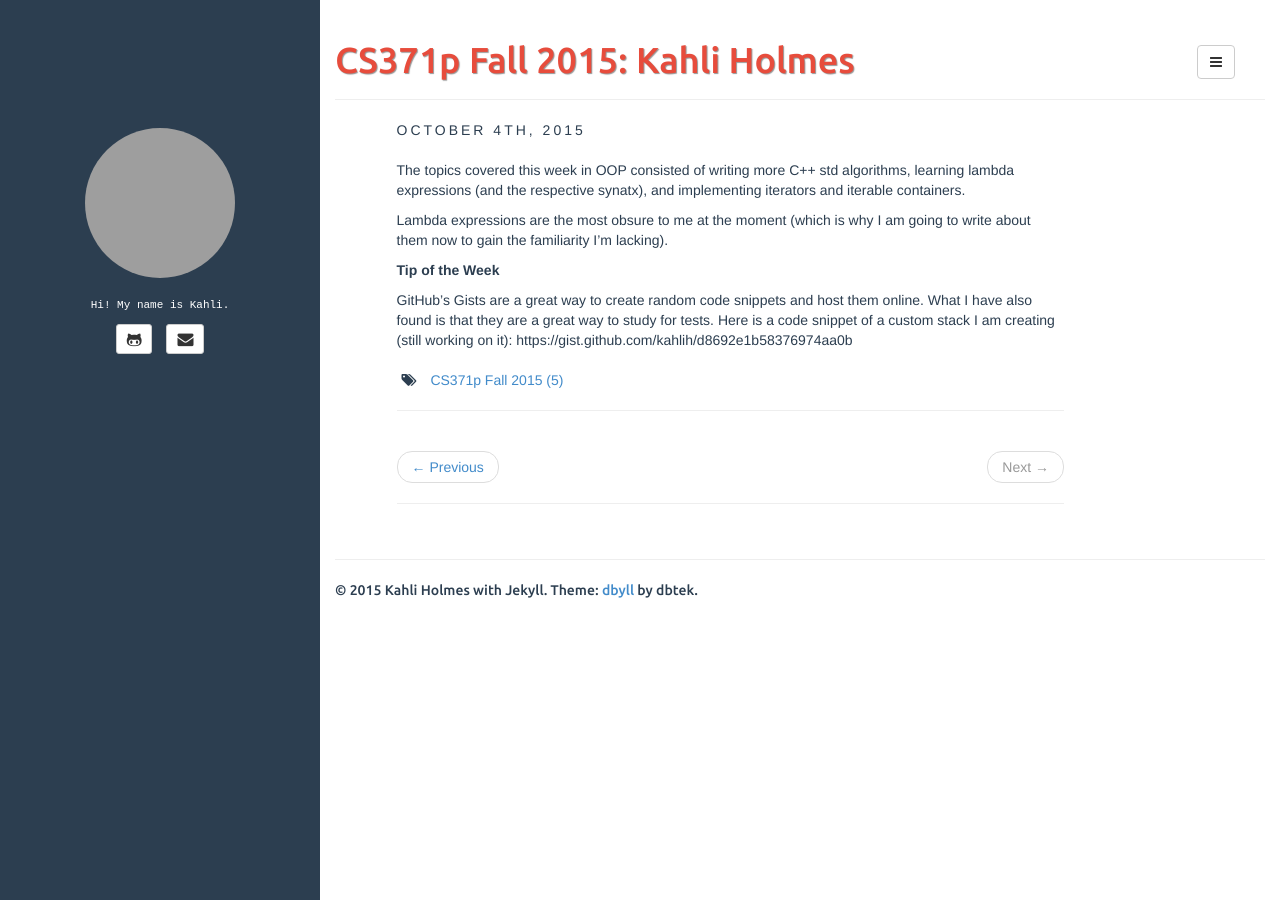
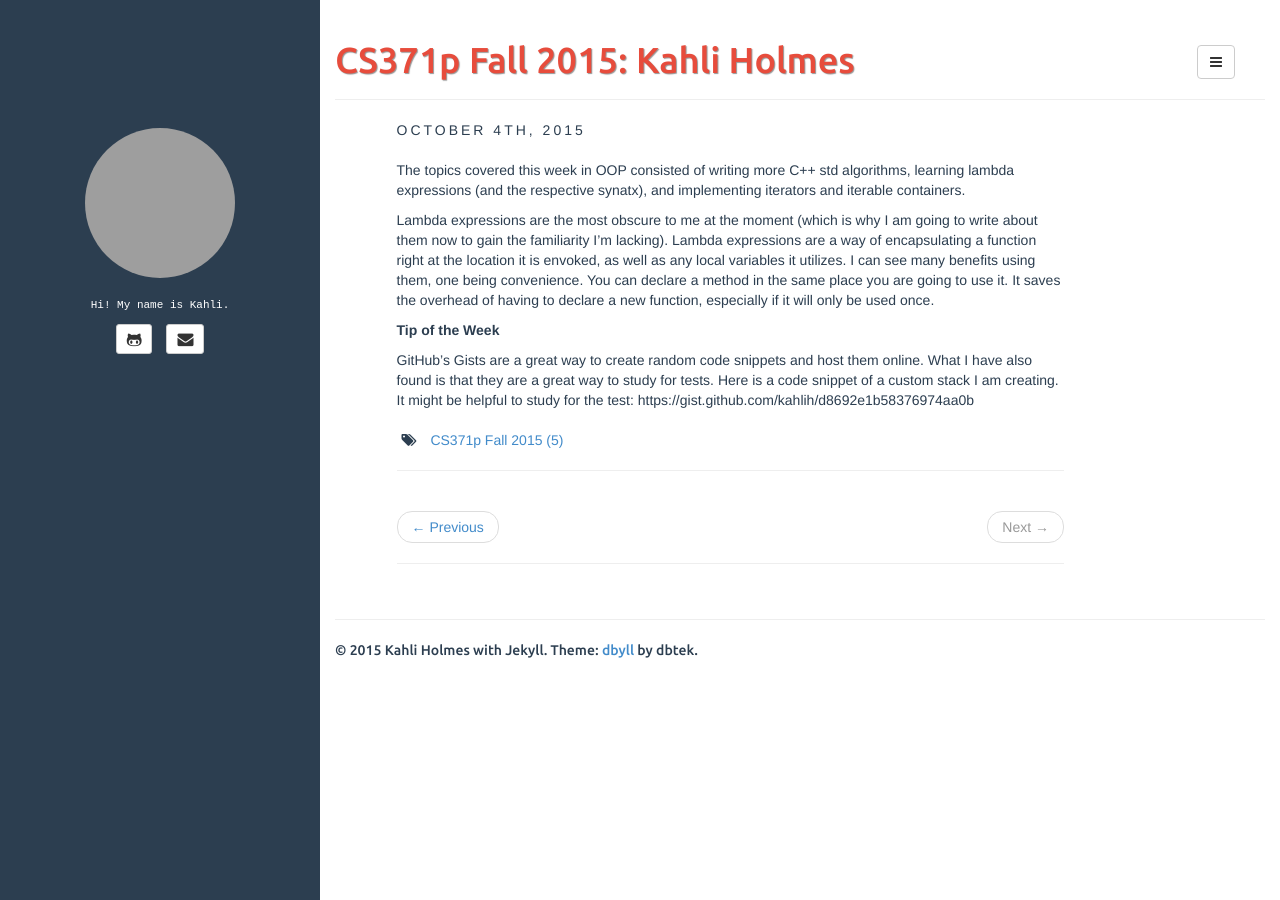
Before and after one commit to kahlih/blog, a Jekyll site: the page built from _posts/2015-10-04-week6.md, in a window 1280 px wide. Built offline with Jekyll 4.4.1, drawn with Linux system fonts in a browser that asks for light colours; grey boxes are pictures that could not be loaded.

Commit message:
Update 2015-10-04-week6.md

```diff
--- a/_posts/2015-10-04-week6.md
+++ b/_posts/2015-10-04-week6.md
@@ -8,8 +8,8 @@ fullview: true
 
 The topics covered this week in OOP consisted of writing more C++ std algorithms, learning lambda expressions (and the respective synatx), and implementing iterators and iterable containers.
 
-Lambda expressions are the most obsure to me at the moment (which is why I am going to write about them now to gain the familiarity I'm lacking).
+Lambda expressions are the most obscure to me at the moment (which is why I am going to write about them now to gain the familiarity I'm lacking). Lambda expressions are a way of encapsulating a function right at the location it is envoked, as well as any local variables it utilizes. I can see many benefits using them, one being convenience. You can declare a method in the same place you are going to use it. It saves the overhead of having to declare a new function, especially if it will only be used once.
 
 **Tip of the Week**
 
-GitHub's Gists are a great way to create random code snippets and host them online. What I have also found is that they are a great way to study for tests. Here is a code snippet of a custom stack I am creating (still working on it): https://gist.github.com/kahlih/d8692e1b58376974aa0b
+GitHub's Gists are a great way to create random code snippets and host them online. What I have also found is that they are a great way to study for tests. Here is a code snippet of a custom stack I am creating. It might be helpful to study for the test: https://gist.github.com/kahlih/d8692e1b58376974aa0b
```
